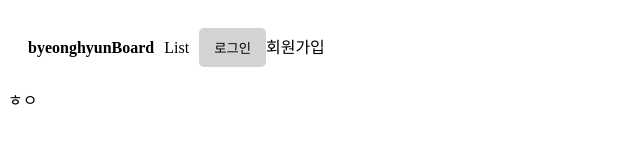
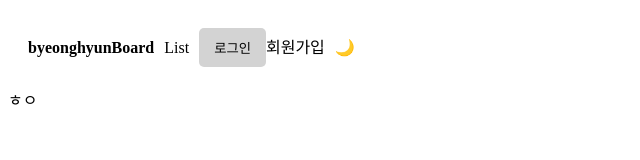
Before and after one commit to Min-byeonghyun/Nextjs_post, a Next.js app: page / in a window 1280 px wide. Shown: the top 160 px of the page, without its empty margins (0-640 px from the left). Built offline with nearby package versions, Linux system fonts and the light colour scheme; no server answers; the database is empty.

Commit message:
라이트모드 블랙모드 설정

```diff
--- /dev/null
+++ b/app/DarkMode.js
@@ -0,0 +1,31 @@
+"use client";
+
+import { useRouter } from "next/navigation";
+import { useState, useEffect } from "react";
+
+export default function DarkMode() {
+  const router = useRouter();
+  const [mode, setMode] = useState("light");
+
+  useEffect(() => {
+    // 쿠키에서 현재 모드를 읽어 상태 업데이트
+    const currentMode = ("; " + document.cookie)
+      .split(`; mode=`)
+      .pop()
+      .split(";")[0];
+    if (currentMode === "") {
+      document.cookie = "mode=light; max-age=" + 3600 * 24 * 400; // 기본값 설정
+    } else {
+      setMode(currentMode);
+    }
+  }, []);
+
+  const toggleMode = () => {
+    const newMode = mode === "light" ? "dark" : "light";
+    document.cookie = `mode=${newMode}; max-age=` + 3600 * 24 * 400;
+    setMode(newMode); // 상태 업데이트
+    router.refresh(); // 페이지 새로고침
+  };
+
+  return <span onClick={toggleMode}>{mode === "light" ? "🌙" : "☀️"}</span>;
+}
--- a/app/globals.css
+++ b/app/globals.css
@@ -65,3 +65,11 @@ button {
   opacity: 1;
   transition: all 1s;
 }
+
+.dark-mode .navbar {
+  background: #222;
+}
+
+.dark-mode .navbar a {
+  color: white;
+}
--- a/app/layout.js
+++ b/app/layout.js
@@ -4,13 +4,19 @@ import LoginBtn from "./LoginBtn";
 import LogOutBtn from "./LogOutBtn";
 import { getServerSession } from "next-auth";
 import { authOptions } from "@/pages/api/auth/[...nextauth]";
+import { cookies } from "next/headers";
+import DarkMode from "./DarkMode";
 
 export default async function RootLayout({ children }) {
   let session = await getServerSession(authOptions);
-  console.log(session);
+
+  let res = await cookies().get("mode");
+
   return (
     <html lang="kr">
-      <body>
+      <body
+        className={res != undefined && res.value == "dark" ? "dark-mode" : ""}
+      >
         <div className="navbar">
           <Link href="/" className="logo">
             byeonghyunBoard
@@ -23,10 +29,11 @@ export default async function RootLayout({ children }) {
             </span>
           ) : (
             <>
-            <LoginBtn />
-            <Link href='/register'>회원가입</Link>
+              <LoginBtn />
+              <Link href="/register">회원가입</Link>
             </>
           )}
+          <DarkMode />
         </div>
         {children}
       </body>
```
